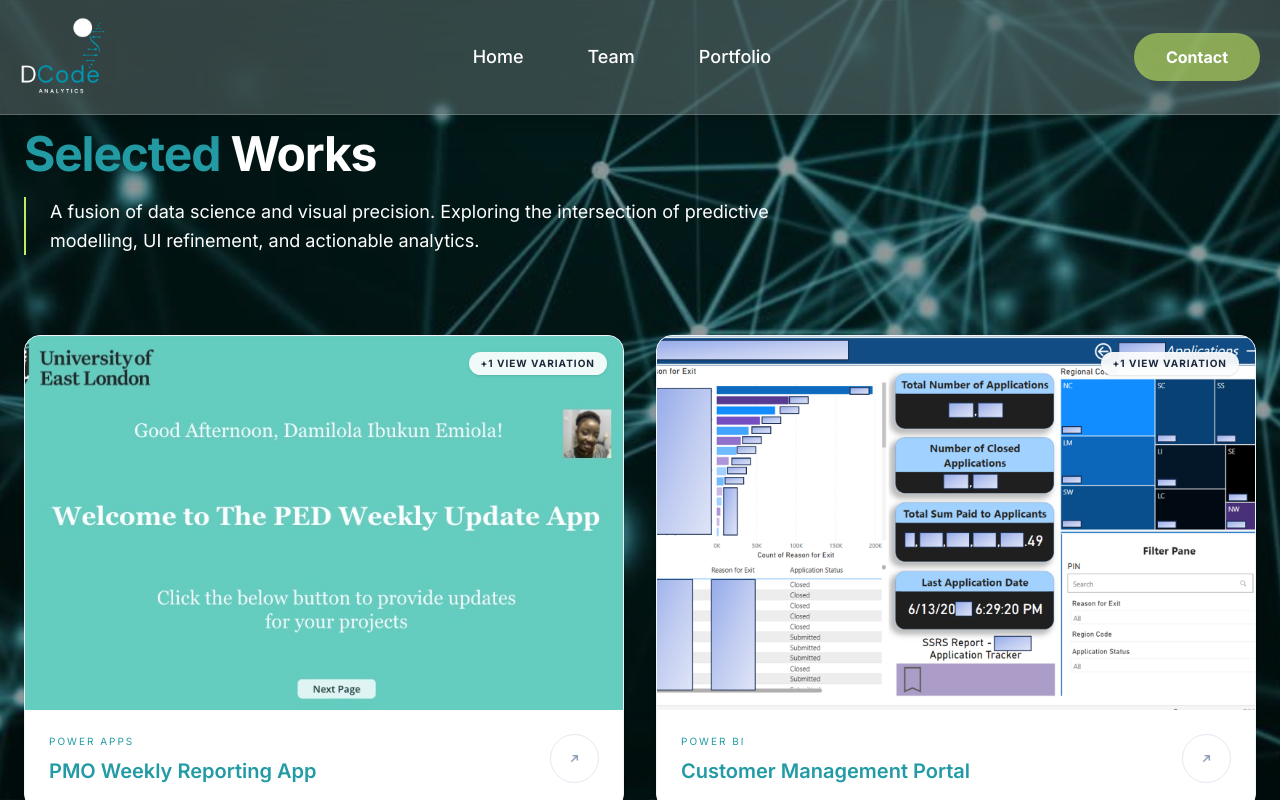
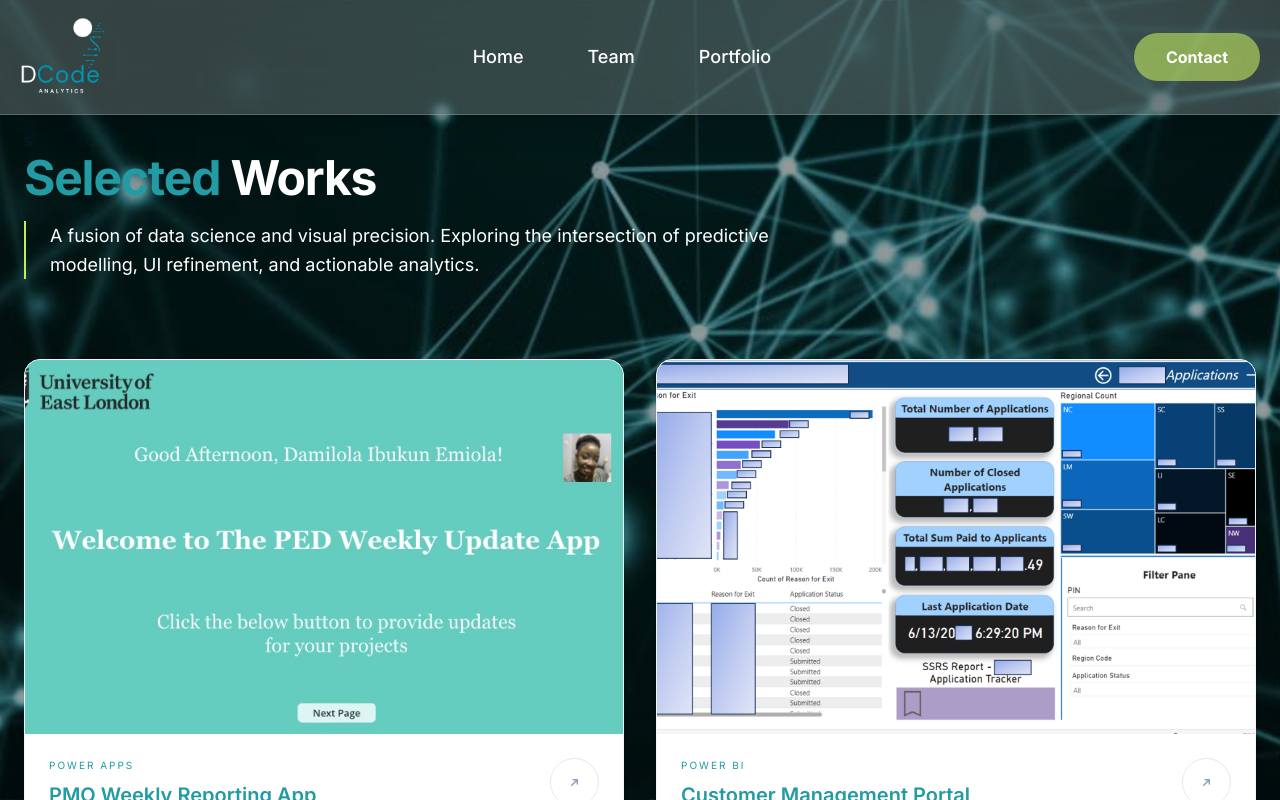
Before and after one commit to DamilolaEmiola/dcodewebsite, a Next.js app: page /portfolio in a window 1280 px wide. Shown: the top 800 px of the page. Built offline with nearby package versions, Linux system fonts and the light colour scheme.

Commit message:
fix issues

```diff
--- a/components/portfolio-section.tsx
+++ b/components/portfolio-section.tsx
@@ -71,7 +71,7 @@
 
   return (
     <main id="dark-section " className="min-h-screen portfolio  pt-32 pb-20 px-6">
-
+      s
       <section className="max-w-7xl mx-auto mb-20">
         <motion.div
           initial={{ opacity: 0, y: 30 }}
@@ -80,10 +80,10 @@
           className="max-w-3xl"
         >
 
-           <h2 className="text-[42px] lg:text-5xl font-bold  text-blue tracking-tight leading-[1.1] mb-4">
-              Selected {" "}
-              <span className="text-card">Works</span>
-            </h2>
+          <h2 className="text-[42px] lg:text-5xl font-bold  text-blue tracking-tight leading-[1.1] mb-4">
+            Selected {" "}
+            <span className="text-card">Works</span>
+          </h2>
           <p className="text-lg text-card leading-relaxed border-l-2 border-primary pl-6">
             A fusion of data science and visual precision. Exploring the intersection of
             predictive modelling, UI refinement, and actionable analytics.
@@ -126,11 +126,7 @@
         />
 
         {/* URL Stack Indicator (if multiple images) */}
-        {project.images.length > 1 && (
-          <div className="absolute top-4 right-4 z-10 bg-white/90 backdrop-blur px-3 py-1 rounded-full text-[10px] font-bold uppercase tracking-widest text-slate-800 shadow-sm">
-            +{project.images.length - 1} View Variation
-          </div>
-        )}
+
 
         {/* Hover Overlay */}
         <AnimatePresence>
@@ -169,7 +165,7 @@
             width="15" height="15" viewBox="0 0 15 15" fill="none" xmlns="http://www.w3.org/2000/svg"
             className="text-slate-400 group-hover:text-white transition-colors rotate-[-45deg] group-hover:rotate-0"
           >
-            <path d="M3.5 7.5H11.5M11.5 7.5L8.5 4.5M11.5 7.5L8.5 10.5" stroke="currentColor" strokeWidth="1.5" strokeLinecap="round" strokeLinejoin="round"/>
+            <path d="M3.5 7.5H11.5M11.5 7.5L8.5 4.5M11.5 7.5L8.5 10.5" stroke="currentColor" strokeWidth="1.5" strokeLinecap="round" strokeLinejoin="round" />
           </svg>
         </div>
       </div>
```
